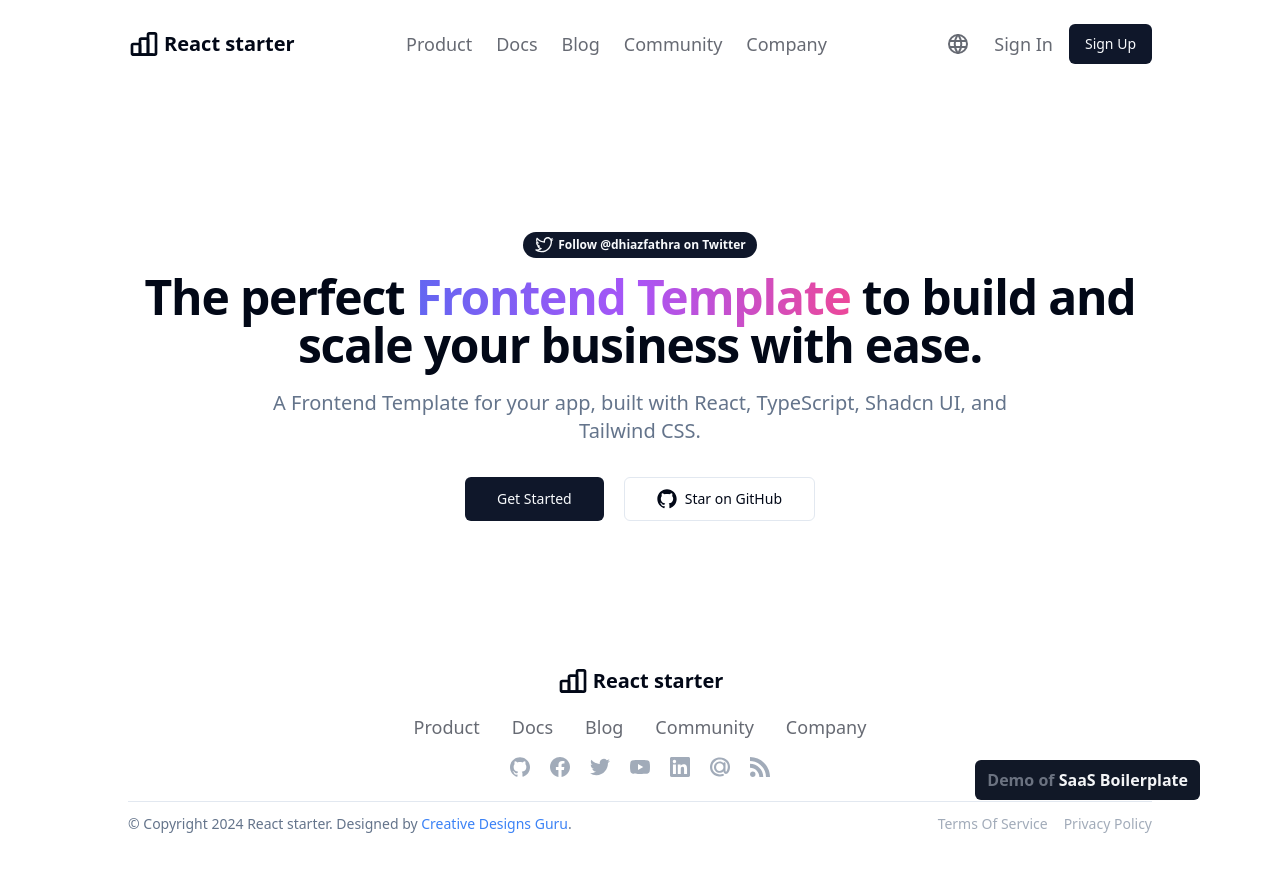
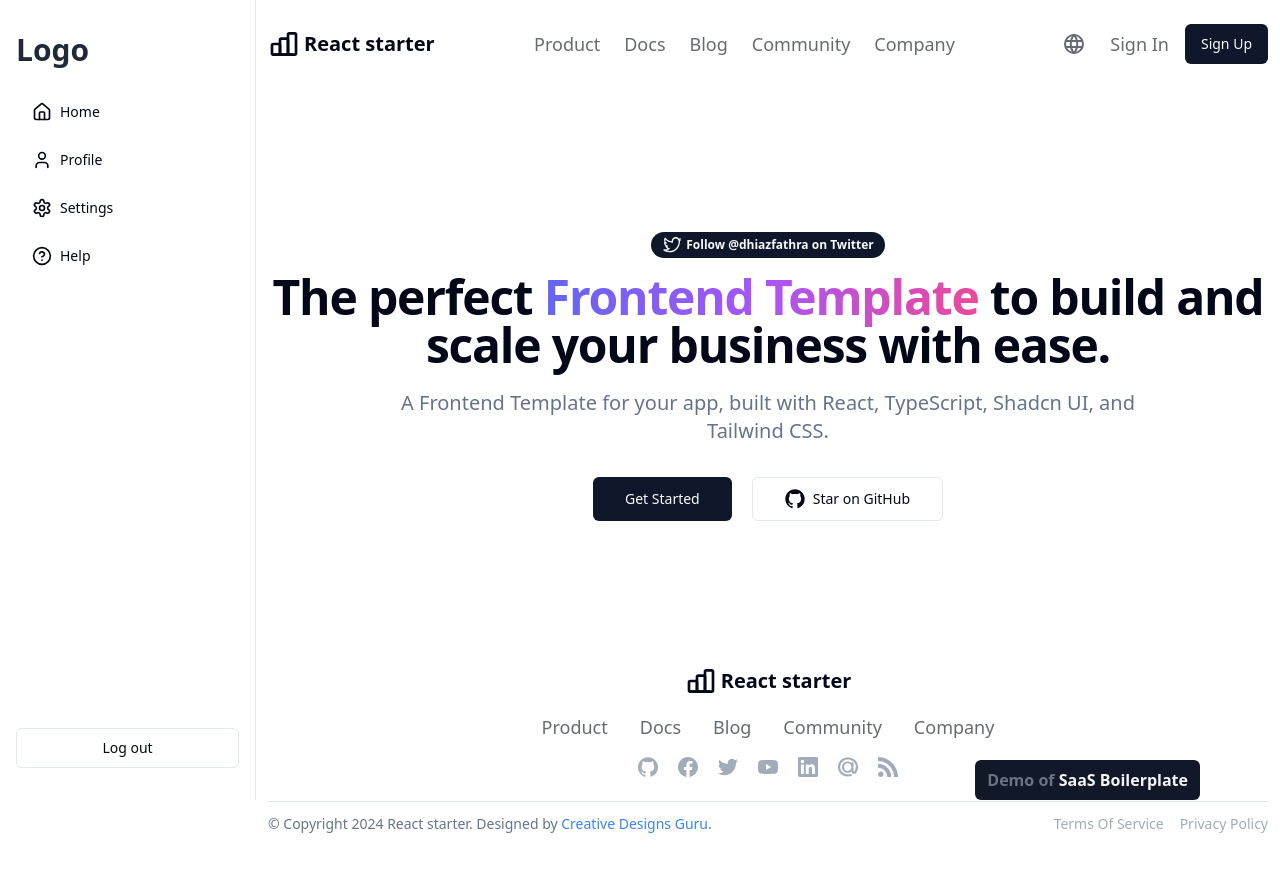
Before and after one commit to dhiazfathra/react-starter, a Next.js app: page /en in a window 1280 px wide. Shown: the top 872 px of the page. Built offline with nearby package versions, Linux system fonts and the light colour scheme.

Commit message:
feat: add sidebar

```diff
--- a/src/app/[locale]/page.tsx
+++ b/src/app/[locale]/page.tsx
@@ -1,5 +1,6 @@
 import { getTranslations } from 'next-intl/server';
 
+import Sidebar from '@/components/Sidebar';
 import { Footer } from '@/templates/Footer';
 import { Hero } from '@/templates/Hero';
 import { Navbar } from '@/templates/Navbar';
@@ -18,10 +19,13 @@ export async function generateMetadata(props: { params: { locale: string } }) {
 
 export default function IndexPage() {
   return (
-    <>
-      <Navbar />
-      <Hero />
-      <Footer />
-    </>
+    <div className="flex">
+      <Sidebar />
+      <div className="flex-1">
+        <Navbar />
+        <Hero />
+        <Footer />
+      </div>
+    </div>
   );
 }
--- /dev/null
+++ b/src/components/Sidebar.tsx
@@ -0,0 +1,57 @@
+'use client';
+
+import { HelpCircle, Home, Settings, User } from 'lucide-react';
+import Link from 'next/link';
+import { usePathname } from 'next/navigation';
+import React from 'react';
+
+import { Button } from '@/components/ui/button';
+import { cn } from '@/utils/Helpers';
+
+const sidebarItems = [
+  { name: 'Home', href: '/', icon: Home },
+  { name: 'Profile', href: '/profile', icon: User },
+  { name: 'Settings', href: '/settings', icon: Settings },
+  { name: 'Help', href: '/help', icon: HelpCircle },
+];
+
+const Sidebar = () => {
+  const pathname = usePathname();
+
+  return (
+    <aside className="flex h-screen w-64 flex-col border-r bg-white px-4 py-8 dark:border-gray-700 dark:bg-gray-900 rtl:border-l rtl:border-r-0">
+      <h2 className="text-3xl font-semibold text-gray-800 dark:text-white">
+        Logo
+      </h2>
+
+      <div className="mt-6 flex flex-1 flex-col justify-between">
+        <nav>
+          {sidebarItems.map((item) => (
+            <Link key={item.name} href={item.href}>
+              <Button
+                variant="ghost"
+                className={cn(
+                  'mb-2 w-full justify-start',
+                  pathname === item.href
+                    ? 'bg-gray-100 dark:bg-gray-800'
+                    : 'hover:bg-gray-100 dark:hover:bg-gray-800',
+                )}
+              >
+                <item.icon className="mr-2 size-5" />
+                {item.name}
+              </Button>
+            </Link>
+          ))}
+        </nav>
+
+        <div className="mt-6">
+          <Button variant="outline" className="w-full">
+            Log out
+          </Button>
+        </div>
+      </div>
+    </aside>
+  );
+};
+
+export default Sidebar;
```
